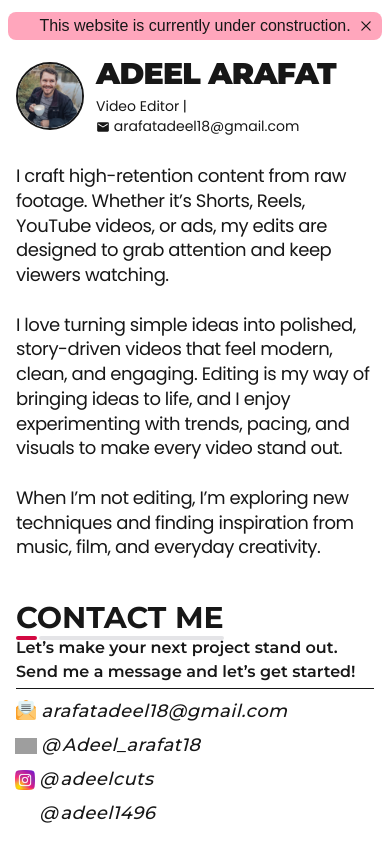
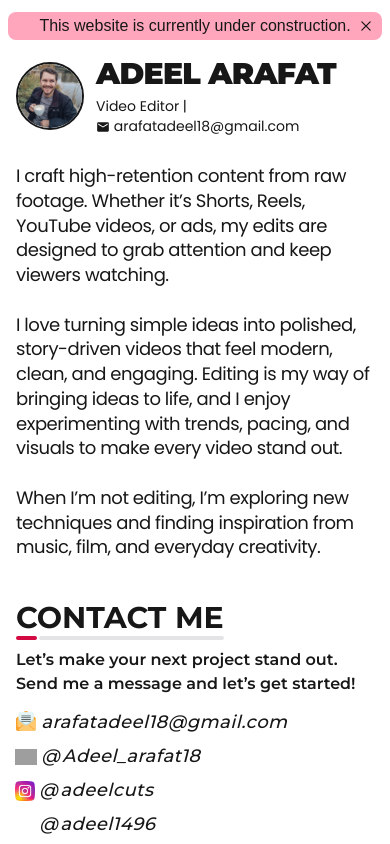
Before and after one commit to abeer-ahaad/adeel-portfolio, a Next.js app: page / in a window 390 px wide. Shown: the top 844 px of the page. Built offline with nearby package versions, Linux system fonts and the light colour scheme; grey boxes are pictures that could not be loaded.

Commit message:
changes made

```diff
--- a/app/page.tsx
+++ b/app/page.tsx
@@ -29,7 +29,7 @@ export default function Home() {
 
       {/* Videos */}
       <section id="my_work" className="videos py-8 lg:py-20 bg-zinc-900">
-        <h1 className="w-fit uppercase text-3xl font-bold mx-auto mb-6 lg:mb-10 relative before:absolute before:-bottom-2 before:-left-[4.3%] before:w-[14%] before:h-1 before:bg-[#D30942] after:absolute after:-bottom-2 after:-right-[4.3%] after:w-[93%] after:h-1 after:bg-zinc-200">
+        <h1 className="w-fit uppercase text-3xl font-bold mx-auto mb-8 lg:mb-10 relative before:absolute before:-bottom-2 before:-left-[4.3%] before:w-[14%] before:h-1 before:bg-[#D30942] after:absolute after:-bottom-2 after:-right-[4.3%] after:w-[93%] after:h-1 after:bg-zinc-200">
           My Works
         </h1>
 
--- a/components/ContactMe.tsx
+++ b/components/ContactMe.tsx
@@ -11,11 +11,11 @@ import Link from "next/link"
 export default function ContactMe() {
   return (
     <div className="lg:w-4/5 mb-10 lg:mb-0 font-montserrat">
-      <h1 className="w-fit uppercase text-3xl font-bold mb-1.7 lg:mb-4 relative before:absolute before:-bottom-1 before:left-0 before:w-[10%] before:h-1 before:bg-[#D30942] before:rounded-full after:absolute after:-bottom-1 after:right-0 after:w-[89%] after:h-1 after:bg-zinc-200 after:rounded-full">
+      <h1 className="w-fit uppercase text-3xl font-bold mb-3 lg:mb-4 relative before:absolute before:-bottom-1 before:left-0 before:w-[10%] before:h-1 before:bg-[#D30942] before:rounded-full after:absolute after:-bottom-1 after:right-0 after:w-[89%] after:h-1 after:bg-zinc-200 after:rounded-full">
         Contact Me
       </h1>
       <div className="">
-        <div className="mb-2 lg:mb-4 pb-1 lg:pb-0 border-b lg:border-b-0">
+        <div className="mb-2 lg:mb-4 pb-1 lg:pb-0">
           <p className="text-base lg:text-lg font-semibold">{CONTACT_DESC}</p>
         </div>
 
```
